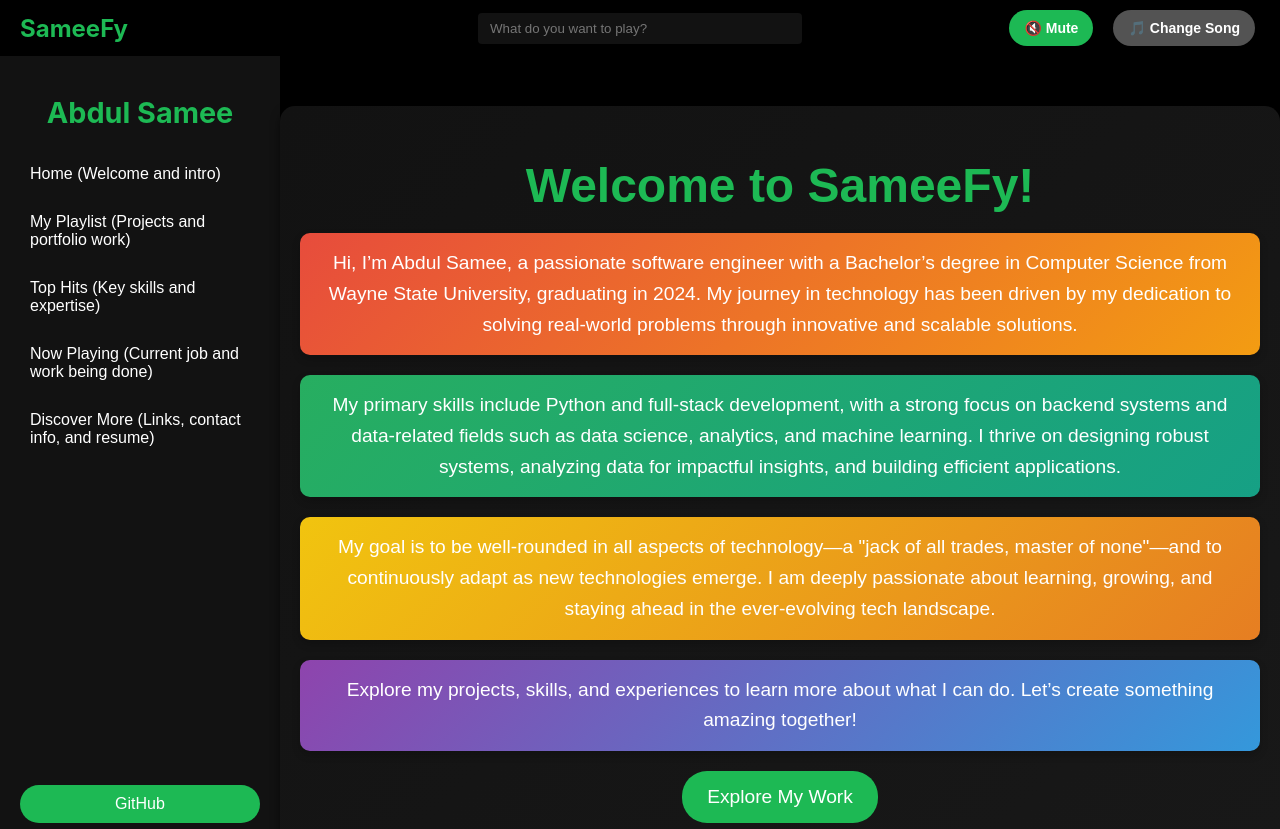
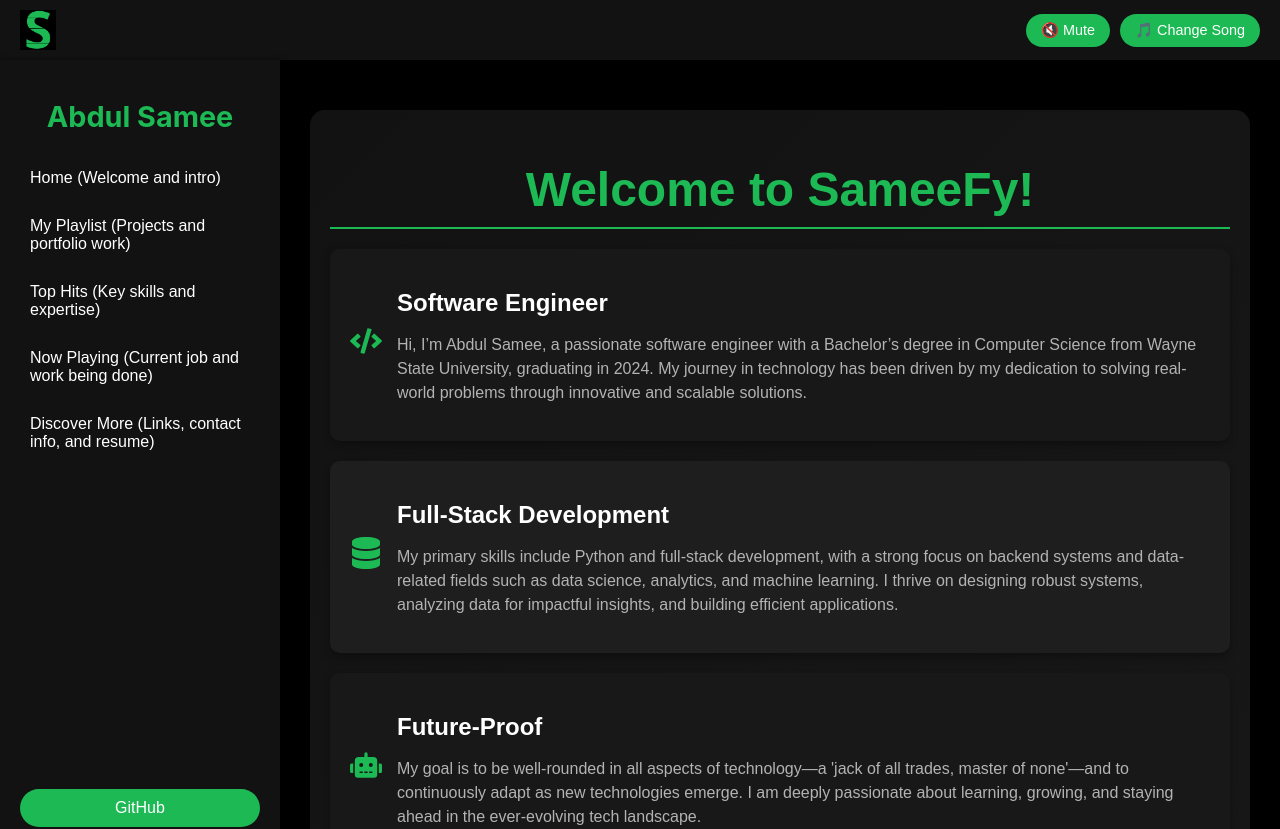
Before and after one commit to abdulsamee56/sameefy, a React (Create React App) app: page / in a window 1280 px wide. Shown: the top 829 px of the page. Built offline with nearby package versions, Linux system fonts and the light colour scheme.

Commit message:
Added a new logo as well as update css for pages

```diff
--- a/package.json
+++ b/package.json
@@ -7,6 +7,7 @@
     "cra-template": "1.2.0",
     "react": "^18.3.1",
     "react-dom": "^18.3.1",
+    "react-icons": "^5.4.0",
     "react-scripts": "5.0.1",
     "web-vitals": "^4.2.4"
   },
--- a/src/components/Header.js
+++ b/src/components/Header.js
@@ -24,8 +24,14 @@ function Header({ audioRef, songs }) {
   return (
     <div className="header">
       <div className="header__left">
-        <h1 className="header__logo">SameeFy</h1>
+        {/* Use the relative path for the logo in the public folder */}
+        <img
+          src={`${process.env.PUBLIC_URL}/sameelogo.png`}
+          alt="SameeFy Logo"
+          className="header__logoImage"
+        />
       </div>
+      {/*
 <div className="header__center">
   <input
     type="text"
@@ -33,6 +39,7 @@ function Header({ audioRef, songs }) {
     className="header__searchInput"
   />
 </div>
+*/}
       <div className="header__right">
         <button className="header__button header__mute" onClick={toggleMute}>
           {isMuted ? "🔈 Unmute" : "🔇 Mute"}
--- a/src/components/MainContent.js
+++ b/src/components/MainContent.js
@@ -4,30 +4,49 @@ import MyPlaylist from "./MyPlaylist";
 import TopHits from "./TopHits";
 import NowPlaying from "./NowPlaying";
 import DiscoverMore from "./DiscoverMore";
+import { FaCode, FaDatabase, FaRobot, FaBook } from "react-icons/fa"; // Importing icons
+
 function MainContent({ currentSection }) {
-  console.log("Current section:", currentSection); // Debugging
+  // Data for the home section
+  const introData = [
+    {
+      icon: <FaCode />,
+      title: "Software Engineer",
+      text: "Hi, I’m Abdul Samee, a passionate software engineer with a Bachelor’s degree in Computer Science from Wayne State University, graduating in 2024. My journey in technology has been driven by my dedication to solving real-world problems through innovative and scalable solutions.",
+    },
+    {
+      icon: <FaDatabase />,
+      title: "Full-Stack Development",
+      text: "My primary skills include Python and full-stack development, with a strong focus on backend systems and data-related fields such as data science, analytics, and machine learning. I thrive on designing robust systems, analyzing data for impactful insights, and building efficient applications.",
+    },
+    {
+      icon: <FaRobot />,
+      title: "Future-Proof",
+      text: "My goal is to be well-rounded in all aspects of technology—a 'jack of all trades, master of none'—and to continuously adapt as new technologies emerge. I am deeply passionate about learning, growing, and staying ahead in the ever-evolving tech landscape.",
+    },
+    {
+      icon: <FaBook />,
+      title: "Explore More",
+      text: "Explore my projects, skills, and experiences to learn more about what I can do. Let’s create something amazing together!",
+    },
+  ];
+
   return (
     <div className="mainContent">
       {currentSection === "home" && (
         <div className="mainContent__home">
           <h1 className="mainContent__title">Welcome to SameeFy!</h1>
-
-    <div className="mainContent__intro">
-      Hi, I’m Abdul Samee, a passionate software engineer with a Bachelor’s degree in Computer Science from Wayne State University, graduating in 2024. My journey in technology has been driven by my dedication to solving real-world problems through innovative and scalable solutions.
+          <div className="mainContent__grid">
+            {introData.map((item, index) => (
+              <div key={index} className="mainContent__card">
+                <div className="mainContent__icon">{item.icon}</div>
+                <div className="mainContent__text">
+                  <h2>{item.title}</h2>
+                  <p>{item.text}</p>
                 </div>
-
-    <div className="mainContent__intro">
-      My primary skills include Python and full-stack development, with a strong focus on backend systems and data-related fields such as data science, analytics, and machine learning. I thrive on designing robust systems, analyzing data for impactful insights, and building efficient applications.
               </div>
-
-    <div className="mainContent__intro">
-      My goal is to be well-rounded in all aspects of technology—a "jack of all trades, master of none"—and to continuously adapt as new technologies emerge. I am deeply passionate about learning, growing, and staying ahead in the ever-evolving tech landscape.
+            ))}
           </div>
-
-    <div className="mainContent__intro">
-      Explore my projects, skills, and experiences to learn more about what I can do. Let’s create something amazing together!
-    </div>
-
           <button className="mainContent__button">
             <a href="#projects" className="mainContent__buttonLink">
               Explore My Work
@@ -36,8 +55,7 @@ function MainContent({ currentSection }) {
         </div>
       )}
 
-
-      {/* Render the My Playlist section */}
+      {/* Other sections */}
       {currentSection === "myPlaylist" && <MyPlaylist />}
       {currentSection === "skills" && <TopHits />}
       {currentSection === "experience" && <NowPlaying />}
--- a/src/components/TopHits.js
+++ b/src/components/TopHits.js
@@ -1,16 +1,17 @@
 import React from "react";
 import "../styles/TopHits.css";
+import { FaPython, FaCode, FaDatabase, FaChartLine, FaRobot, FaLink, FaPuzzlePiece, FaUsers } from "react-icons/fa";
 
 function TopHits() {
   const skills = [
-    { rank: 1, skill: "Python", description: "Highly proficient in Python for backend development, data analysis, and machine learning." },
-    { rank: 2, skill: "Full-Stack Development", description: "Experienced in building end-to-end web applications using Django, React, and Firebase." },
-    { rank: 3, skill: "Data Engineering", description: "Skilled in ETL pipelines, data warehousing, and handling big data using tools like SQL and Apache Spark." },
-    { rank: 4, skill: "Data Analytics", description: "Strong ability to analyze and visualize data to extract actionable insights using tools like Power BI and Tableau." },
-    { rank: 5, skill: "Machine Learning", description: "Proficient in developing predictive models, especially using TensorFlow, scikit-learn, and R." },
-    { rank: 6, skill: "API Development", description: "Expertise in building scalable REST APIs using Django REST Framework and Flask." },
-    { rank: 7, skill: "Problem Solving", description: "Strong problem-solving skills demonstrated through real-world projects and competitive programming." },
-    { rank: 8, skill: "Collaboration & Leadership", description: "Effective team player with experience leading projects and collaborating with cross-functional teams." },
+    { rank: 1, skill: "Python", description: "Highly proficient in Python for backend development, data analysis, and machine learning.", icon: <FaPython /> },
+    { rank: 2, skill: "Full-Stack Development", description: "Experienced in building end-to-end web applications using Django, React, and Firebase.", icon: <FaCode /> },
+    { rank: 3, skill: "Data Engineering", description: "Skilled in ETL pipelines, data warehousing, and handling big data using tools like SQL and Apache Spark.", icon: <FaDatabase /> },
+    { rank: 4, skill: "Data Analytics", description: "Strong ability to analyze and visualize data to extract actionable insights using tools like Power BI and Tableau.", icon: <FaChartLine /> },
+    { rank: 5, skill: "Machine Learning", description: "Proficient in developing predictive models, especially using TensorFlow, scikit-learn, and R.", icon: <FaRobot /> },
+    { rank: 6, skill: "API Development", description: "Expertise in building scalable REST APIs using Django REST Framework and Flask.", icon: <FaLink /> },
+    { rank: 7, skill: "Problem Solving", description: "Strong problem-solving skills demonstrated through real-world projects and competitive programming.", icon: <FaPuzzlePiece /> },
+    { rank: 8, skill: "Collaboration & Leadership", description: "Effective team player with experience leading projects and collaborating with cross-functional teams.", icon: <FaUsers /> },
   ];
 
   return (
@@ -20,9 +21,9 @@ function TopHits() {
         These are my key skills, ranked based on expertise and impact. Explore my unique blend of software engineering, data analytics, and development skills that make me a versatile professional.
       </p>
       <div className="topHits__list">
-        {skills.map((skill) => (
-          <div key={skill.rank} className="topHits__item">
-            <div className="topHits__rank">{`#${skill.rank}`}</div>
+        {skills.map((skill, index) => (
+          <div key={skill.rank} className={`topHits__item ${index % 2 === 0 ? "darkCard" : "lightCard"}`}>
+            <div className="topHits__icon">{skill.icon}</div>
             <div className="topHits__content">
               <h2 className="topHits__skill">{skill.skill}</h2>
               <p className="topHits__description">{skill.description}</p>
--- a/src/styles/Header.css
+++ b/src/styles/Header.css
@@ -1,89 +1,56 @@
 .header {
   display: flex;
+  align-items: center;
   justify-content: space-between;
-    align-items: center;
-    background-color: #000;
+  background-color: #121212;
+  color: white;
   padding: 10px 20px;
-    color: white;
+  box-shadow: 0 2px 10px rgba(0, 0, 0, 0.3);
 }
 
 .header__left {
-    flex: 1;
+  display: flex;
+  align-items: center;
 }
 
-  .header__logo {
-    color: #1db954;
-    font-size: 24px;
-    font-weight: bold;
-    margin: 0;
+.header__logoImage {
+  height: 40px; /* Adjust height as needed */
+  width: auto;
 }
 
 .header__center {
-    flex: 2;
+  flex: 1;
   display: flex;
   justify-content: center;
 }
 
 .header__searchInput {
-    background-color: #121212;
-    color: white;
+  width: 60%;
+  padding: 8px;
+  border-radius: 20px;
   border: none;
-    padding: 8px 12px;
-    border-radius: 4px;
   outline: none;
-    width: 300px;
+  font-size: 1rem;
 }
 
 .header__right {
-    flex: 1;
   display: flex;
-    justify-content: flex-end;
+  align-items: center;
   gap: 10px;
 }
 
-  .header__login,
-  .header__signup {
-    background-color: transparent;
-    border: 1px solid white;
-    padding: 6px 12px;
+.header__button {
+  background-color: #1db954;
+  color: white;
+  padding: 8px 15px;
   border-radius: 20px;
-    color: white;
+  border: none;
   cursor: pointer;
+  font-size: 0.9rem;
+  transition: background-color 0.3s ease, transform 0.2s ease;
 }
 
-  .header__signup {
-    background-color: #1db954;
-    border: none;
+.header__button:hover {
+  background-color: #14833b;
+  transform: scale(1.05);
 }
-  .header__button {
-    padding: 10px 15px;
-    font-size: 14px;
-    font-weight: bold;
-    border: none;
-    border-radius: 20px;
-    cursor: pointer;
-    transition: background-color 0.3s ease, color 0.3s ease;
-    margin: 0 5px;
-  }
-
-  /* Mute Button */
-  .header__mute {
-    background-color: #1db954; /* Spotify green */
-    color: white;
-  }
-
-  .header__mute:hover {
-    background-color: #14833b; /* Darker green for hover */
-    color: #f5f5f5;
-  }
-
-  /* Change Song Button */
-  .header__changeSong {
-    background-color: #535353; /* Dark gray */
-    color: white;
-  }
-
-  .header__changeSong:hover {
-    background-color: #2c2c2c; /* Even darker gray for hover */
-    color: #f5f5f5;
-  }
--- a/src/styles/MainContent.css
+++ b/src/styles/MainContent.css
@@ -1,75 +1,83 @@
 .mainContent {
   padding: 50px;
   color: white;
-  text-align: center;
   font-family: 'Arial', sans-serif;
-  background: linear-gradient(135deg, #121212, #181818); /* Spotify-like dark gradient */
+  background: linear-gradient(135deg, #121212, #181818);
   border-radius: 15px;
   box-shadow: 0 4px 10px rgba(0, 0, 0, 0.5);
   margin: 50px auto;
-  max-width: 1200px; /* Increased width for better layout */
-}
-
-/* Home section styling */
-.mainContent__home {
-  margin-top: 20px;
+  max-width: 900px;
 }
 
 .mainContent__title {
   font-size: 3rem;
-  color: #1db954; /* Spotify green */
+  color: #1db954;
+  text-align: center;
   margin-bottom: 20px;
+  border-bottom: 2px solid #1db954;
+  padding-bottom: 10px;
 }
 
-.mainContent__intro {
-  font-size: 1.2rem;
-  margin: 20px 0;
-  line-height: 1.6;
-  color: #ffffff; /* White text for better contrast */
-  padding: 15px;
-  border-radius: 10px;
-  box-shadow: 0 4px 8px rgba(0, 0, 0, 0.2);
-  transition: transform 0.3s ease;
+.mainContent__grid {
+  display: grid;
+  grid-template-columns: 1fr;
+  gap: 20px;
 }
 
-/* Alternating vibrant gradient backgrounds */
-.mainContent__intro:nth-child(1) {
-  background: linear-gradient(135deg, #8e44ad, #3498db); /* Purple to blue */
+.mainContent__card {
+  display: flex;
+  align-items: center;
+  background-color: #181818;
+  padding: 20px;
+  border-radius: 10px;
+  box-shadow: 0 4px 8px rgba(0, 0, 0, 0.3);
+  transition: transform 0.3s ease, background-color 0.3s ease;
 }
 
-.mainContent__intro:nth-child(2) {
-  background: linear-gradient(135deg, #e74c3c, #f39c12); /* Red to orange */
+.mainContent__card:nth-child(even) {
+  background-color: #1e1e1e;
 }
 
-.mainContent__intro:nth-child(3) {
-  background: linear-gradient(135deg, #27ae60, #16a085); /* Green to teal */
+.mainContent__card:hover {
+  transform: translateY(-5px);
+  box-shadow: 0 6px 15px rgba(0, 0, 0, 0.5);
 }
 
-.mainContent__intro:nth-child(4) {
-  background: linear-gradient(135deg, #f1c40f, #e67e22); /* Yellow to orange */
+.mainContent__icon {
+  font-size: 2rem;
+  color: #1db954;
+  margin-right: 15px;
 }
-.mainContent__intro:nth-child(5) {
-  background: linear-gradient(135deg, #8e44ad, #3498db); /* Purple to blue */
+
+.mainContent__text h2 {
+  font-size: 1.5rem;
+  color: white;
+  margin-bottom: 10px;
 }
-.mainContent__intro:hover {
-  transform: translateY(-5px);
-  box-shadow: 0 6px 15px rgba(0, 0, 0, 0.3);
+
+.mainContent__text p {
+  font-size: 1rem;
+  color: #b3b3b3;
+  line-height: 1.5;
 }
-/* Button styling */
+
 .mainContent__button {
-  background-color: #1db954; /* Spotify green */
+  background-color: #1db954;
   color: white;
   padding: 15px 25px;
   border: none;
   border-radius: 25px;
   cursor: pointer;
   font-size: 1.2rem;
+  text-align: center;
+  display: block;
+  margin: 20px auto 0;
   transition: background-color 0.3s ease, transform 0.2s ease;
   text-decoration: none;
 }
 
 .mainContent__button:hover {
-  background-color: #14833b; /* Darker green */
+  background-color: #14833b;
   transform: scale(1.05);
 }
 
@@ -77,70 +85,3 @@
   text-decoration: none;
   color: inherit;
 }
-
-.mainContent__buttonLink:hover {
-  color: white;
-}
-
-/* Project card grid layout */
-.mainContent__grid {
-  display: flex;
-  flex-wrap: wrap;
-  justify-content: center;
-  gap: 20px;
-  margin-top: 40px;
-  padding: 20px;
-}
-
-.mainContent__card {
-  background: linear-gradient(135deg, #8e44ad, #3498db); /* Gradient background */
-  color: white;
-  padding: 20px;
-  border-radius: 15px;
-  box-shadow: 0 4px 10px rgba(0, 0, 0, 0.5);
-  text-align: center;
-  max-width: 300px;
-  transition: transform 0.3s ease, box-shadow 0.3s ease;
-}
-
-.mainContent__card:nth-child(2) {
-  background: linear-gradient(135deg, #e74c3c, #f39c12); /* Red to orange */
-}
-
-.mainContent__card:nth-child(3) {
-  background: linear-gradient(135deg, #27ae60, #16a085); /* Green to teal */
-}
-
-.mainContent__card:hover {
-  transform: translateY(-5px);
-  box-shadow: 0 6px 15px rgba(0, 0, 0, 0.3);
-}
-
-.mainContent__card h2 {
-  font-size: 1.5rem;
-  margin-bottom: 10px;
-}
-
-.mainContent__card p {
-  font-size: 1rem;
-  margin-bottom: 15px;
-}
-
-.mainContent__card button {
-  background-color: white;
-  color: black;
-  padding: 10px 20px;
-  border: none;
-  border-radius: 25px;
-  cursor: pointer;
-  font-size: 1rem;
-  font-weight: bold;
-  text-transform: uppercase;
-  transition: background-color 0.3s ease, transform 0.2s ease;
-}
-
-.mainContent__card button:hover {
-  background-color: black;
-  color: white;
-  transform: scale(1.1);
-}
```
Also changed, not shown: src/styles/TopHits.css (+31 -33 lines), public/sameelogo.png (added), 1 other file (tests, documents, lock files or other folders). Lines whose indentation alone changed are shown as unchanged.
